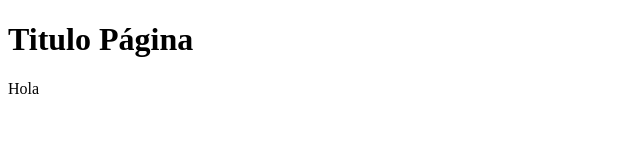
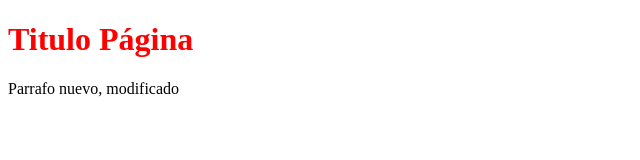
Before and after one commit to vanesa94/ProyectoClase, a plain HTML site: page index3.html in a window 1280 px wide. Shown: the whole page, without its empty margins (0-640 px from the left). Drawn offline with Linux system fonts and the light colour scheme.

Commit message:
Sobresescrito

```diff
--- a/index2.html
+++ b/index3.html
@@ -4,7 +4,14 @@
 
 
 <head>
+     <style>
 
+	       h1{
+		   color:red;
+		   }
+
+
+     </style>
 	 <title>Pagina Inicio</title>
 
 </head>
@@ -13,7 +20,7 @@
 
     <h1>Titulo Página</h1>
 
-<p>Hola</p>
+     <p>Parrafo nuevo, modificado</p>
 
 
 </body>
```
